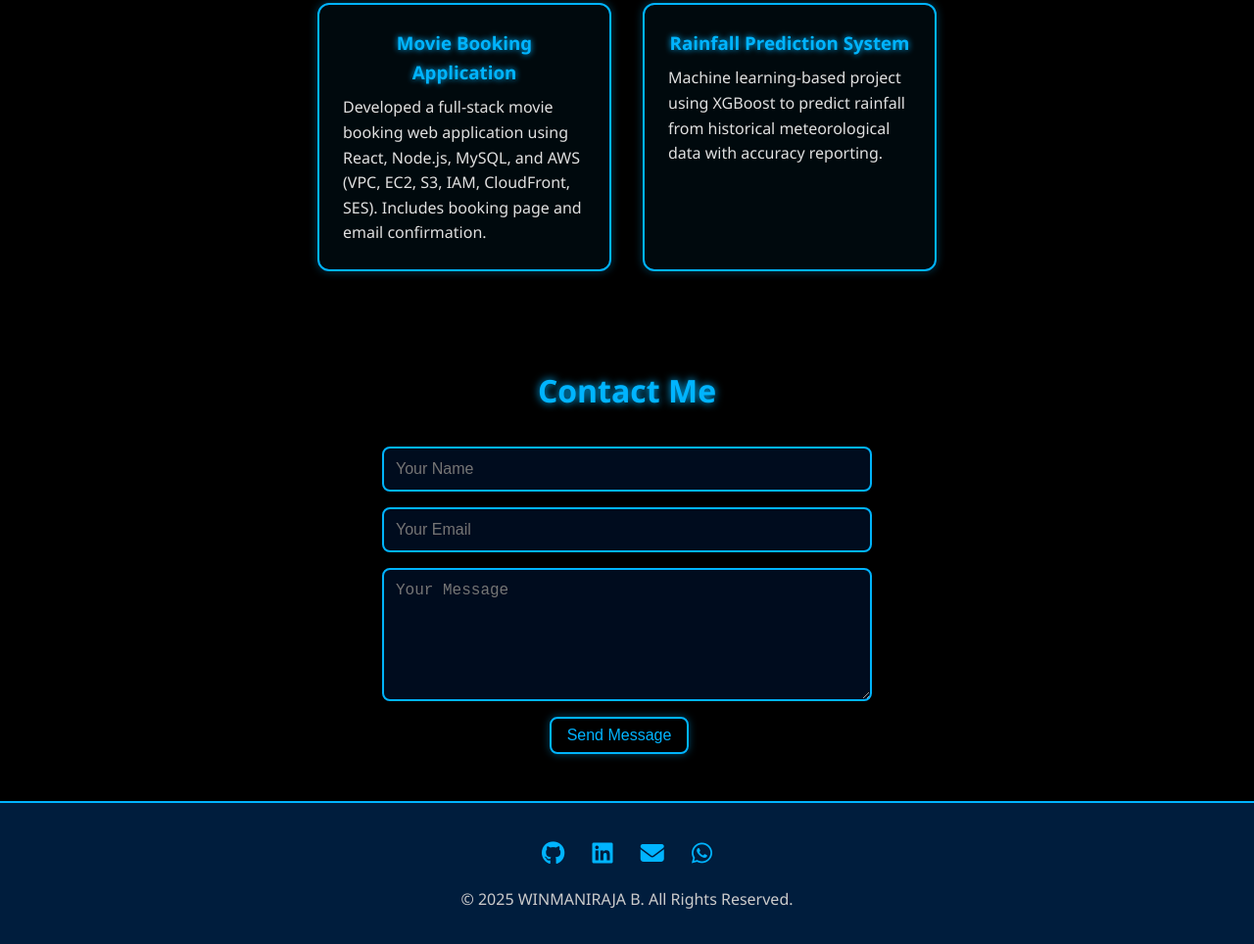
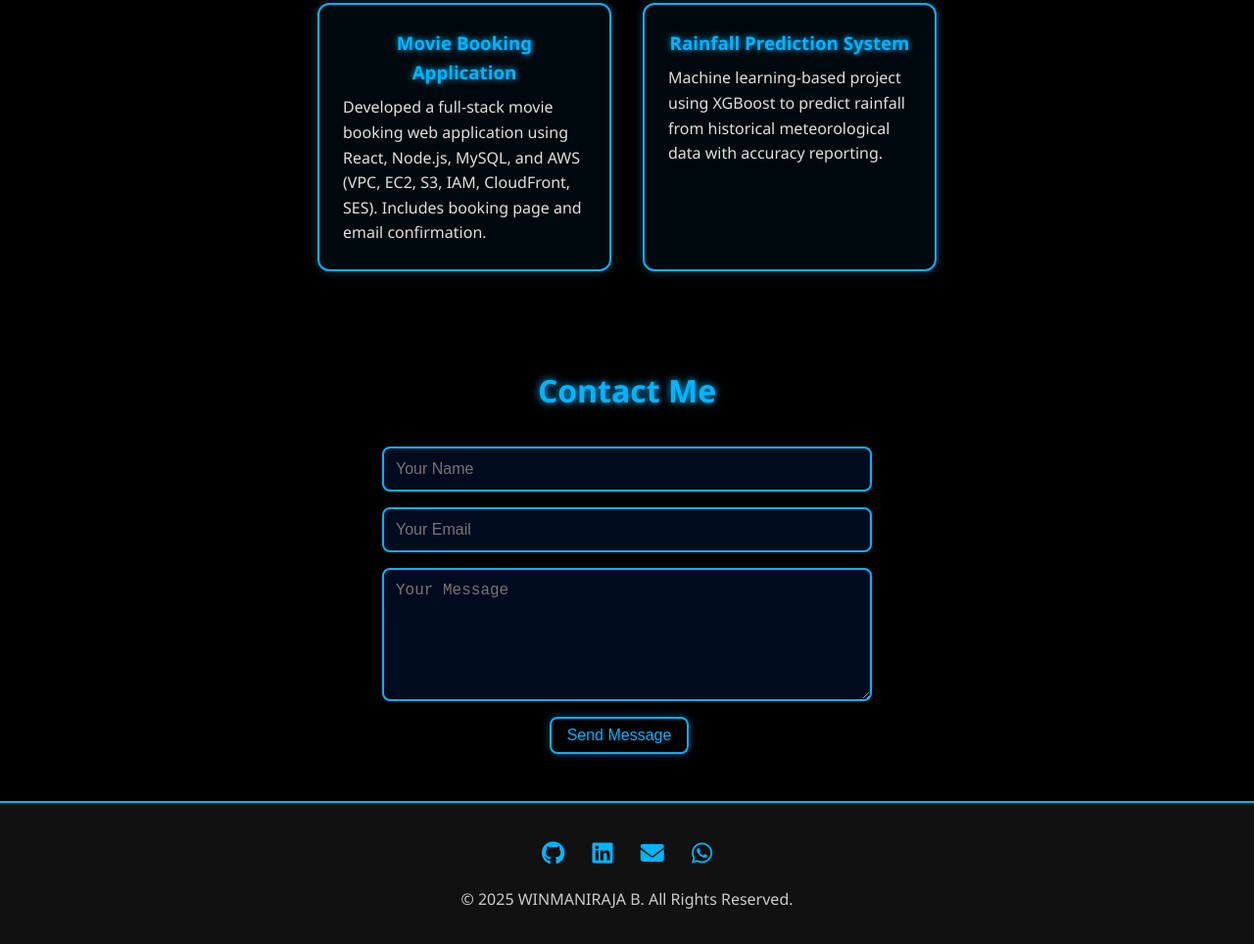
Before and after one commit to winu-git/portfolio, a plain HTML site: page index.html in a window 1280 px wide. Shown: the part 1114-2078 px from the top of the page at 98% size. Drawn offline with Linux system fonts and the light colour scheme.

Commit message:
changed bg color

```diff
--- a/style.css
+++ b/style.css
@@ -201,7 +201,7 @@
   /* Footer */
   footer {
     padding: 2rem;
-    background: #001d3d;
+    background: #111;
     text-align: center;
     color: #ccc;
     border-top: 2px solid #00b4ff;
```
